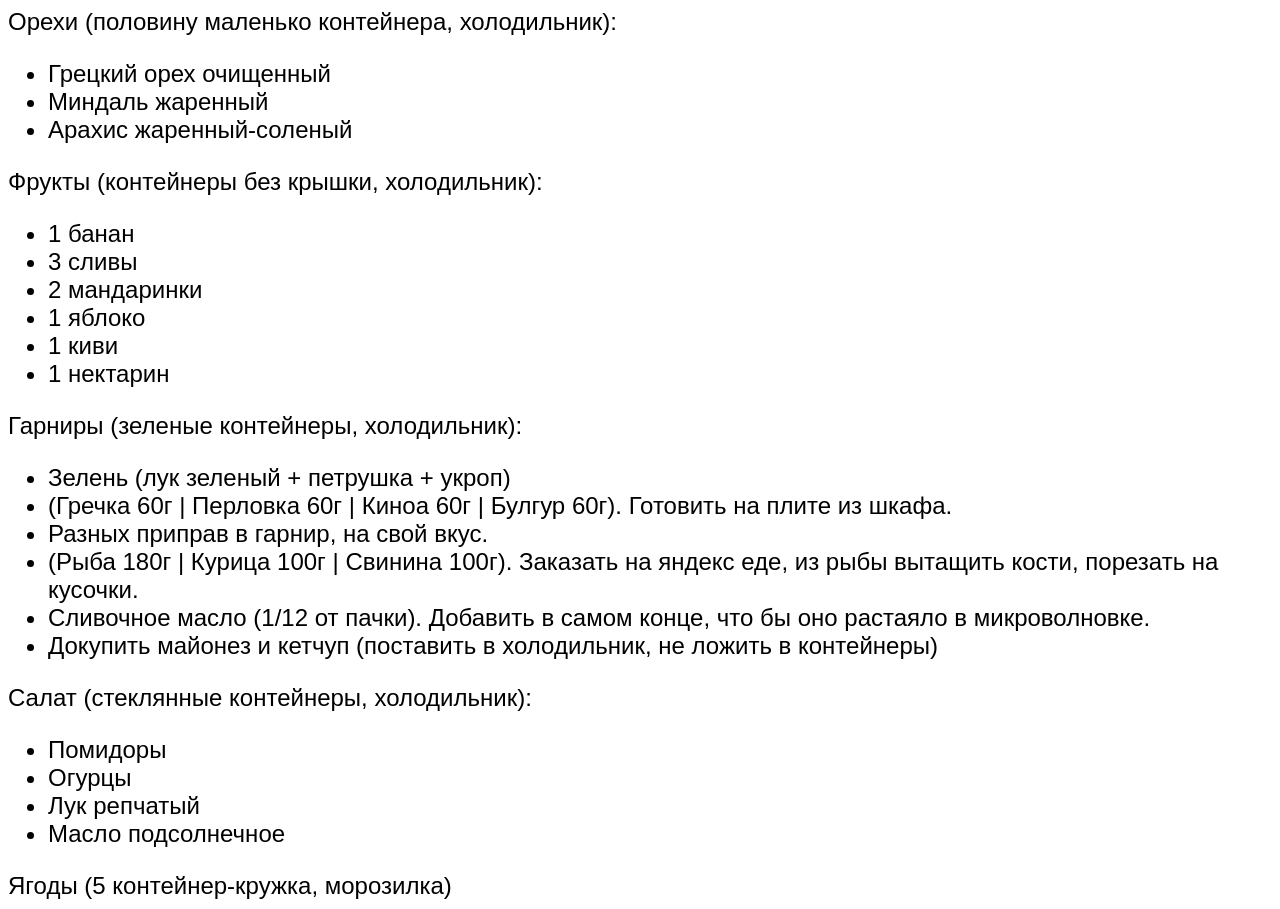
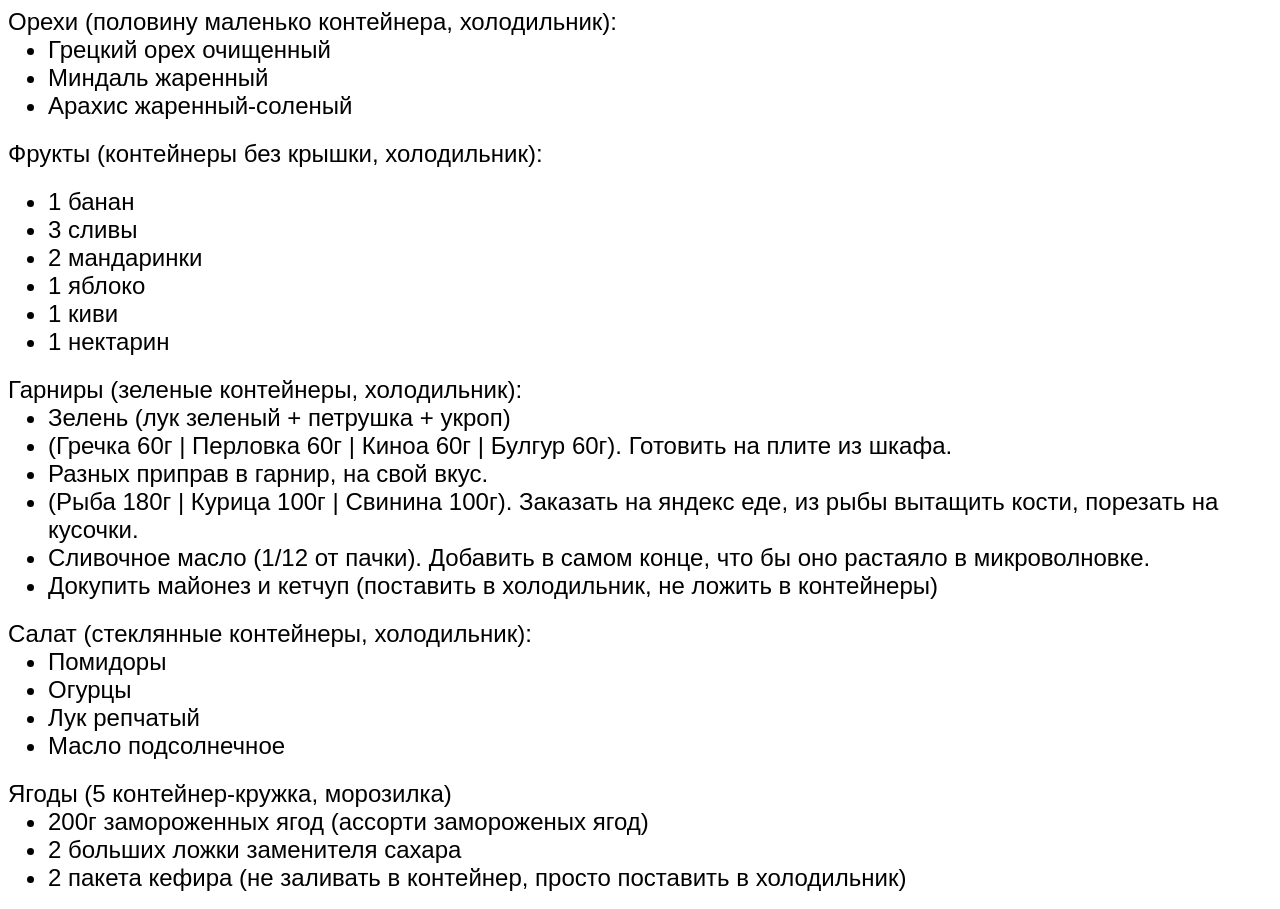
Before and after one commit to mnemon1ck/mnemon1ck.github.io, a plain HTML site: page index.html in a window 1280 px wide. Shown: the top 909 px of the page. Drawn offline with Linux system fonts and the light colour scheme.

Commit message:
Update index.html

```diff
--- a/index.html
+++ b/index.html
@@ -7,14 +7,14 @@
 <body style="font-family: sans-serif; font-size: 24px;">
 
 <div>Орехи (половину маленько контейнера, холодильник):</div>
-<ul>
+<ul style="margin: 0 0 20px 0">
     <li>Грецкий орех очищенный</li>
     <li>Миндаль жаренный</li>
     <li>Арахис жаренный-соленый</li>
 </ul>
 
-<div>Фрукты (контейнеры без крышки, холодильник):</div>
-<ul>
+<div style="margin-bottom: 20px">Фрукты (контейнеры без крышки, холодильник):</div>
+<ul style="margin: 0 0 20px 0">
     <li>1 банан</li>
     <li>3 сливы</li>
     <li>2 мандаринки</li>
@@ -24,7 +24,7 @@
 </ul>
 
 <div>Гарниры (зеленые контейнеры, холодильник):</div>
-<ul>
+<ul style="margin: 0 0 20px 0">
     <li>Зелень (лук зеленый + петрушка + укроп)</li>
     <li>(Гречка 60г | Перловка 60г | Киноа 60г | Булгур 60г). Готовить на плите из шкафа.</li>
     <li>Разных приправ в гарнир, на свой вкус.</li>
@@ -34,7 +34,7 @@
 </ul>
 
 <div>Салат (стеклянные контейнеры, холодильник):</div>
-<ul>
+<ul style="margin: 0 0 20px 0">
     <li>Помидоры</li>
     <li>Огурцы</li>
     <li>Лук репчатый</li>
@@ -42,14 +42,14 @@
 </ul>
 
 <div>Ягоды (5 контейнер-кружка, морозилка)</div>
-<ul>
+<ul style="margin: 0 0 20px 0">
     <li>200г замороженных ягод (ассорти замороженых ягод)</li>
     <li>2 больших ложки заменителя сахара</li>
     <li>2 пакета кефира (не заливать в контейнер, просто поставить в холодильник)</li>
 </ul>
 
 <div>По необходимости докупить:</div>
-<ul>
+<ul style="margin: 0 0 20px 0">
     <li>Мыло</li>
     <li>Шампунь</li>
     <li>Fairy</li>
```
